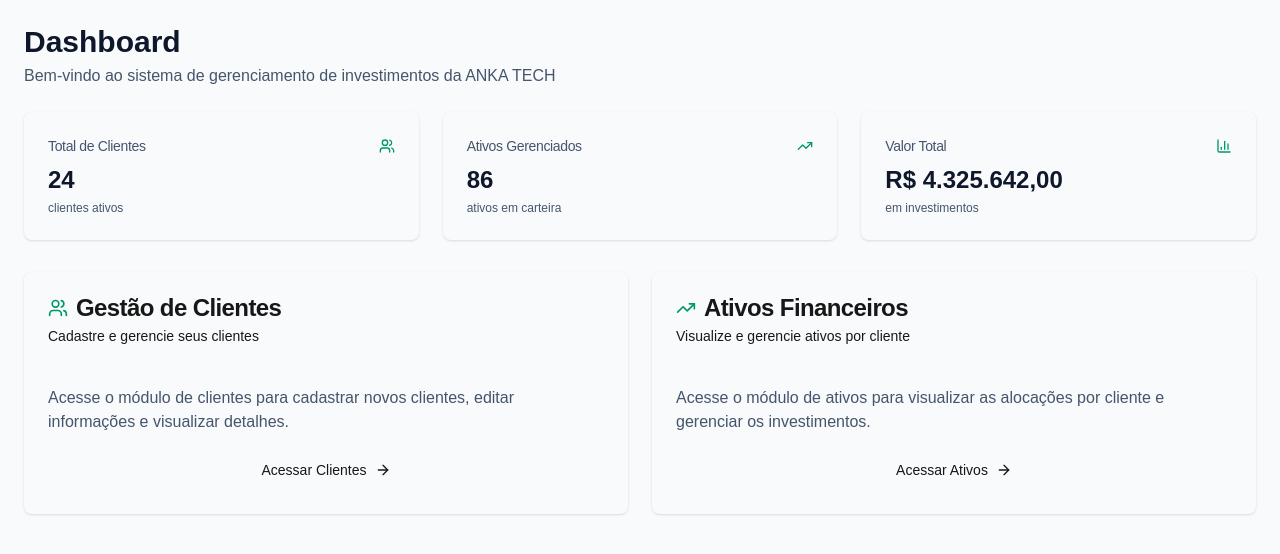
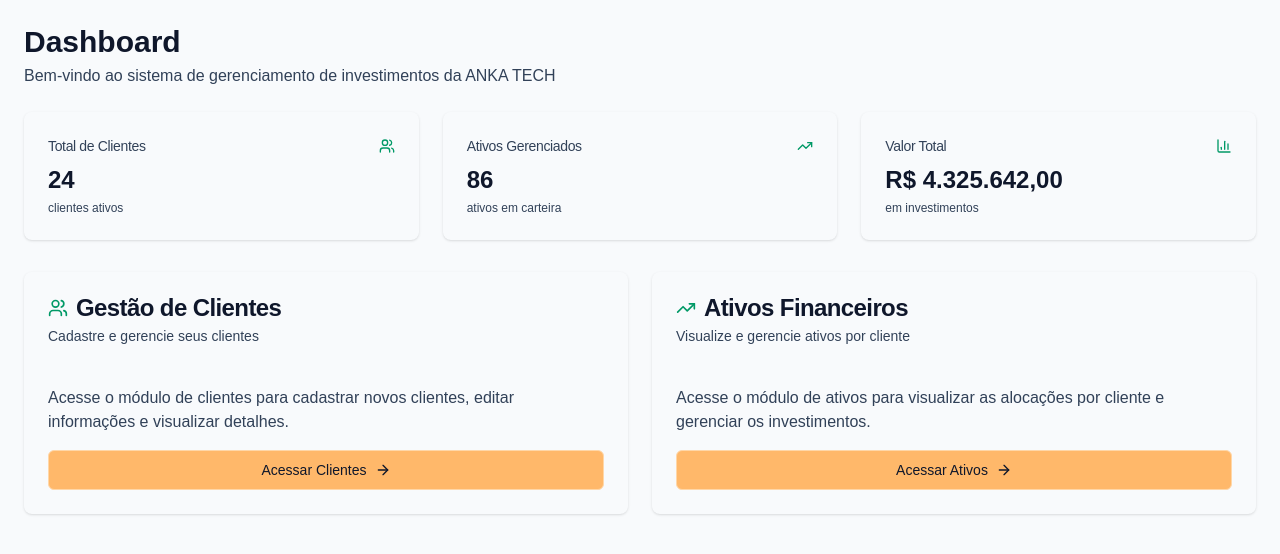
Before and after one commit to DalColV/ClientManager, a Next.js app in the folder frontend/: page / in a window 1280 px wide. Shown: the top 554 px of the page. Built offline with nearby package versions, Linux system fonts and the light colour scheme.

Commit message:
feat: dashboard do app

```diff
--- a/frontend/src/app/components/ClientForm.tsx
+++ b/frontend/src/app/components/ClientForm.tsx
@@ -7,7 +7,6 @@ import { Button } from '@/app/components/ui/button';
 import { Input } from '@/app/components/ui/input';
 import { Switch } from '@/app/components/ui/switch';
 
-// Define the props interface for ClientForm
 interface ClientFormProps {
   onSuccess: () => void;
 }
--- a/frontend/src/app/components/ui/button.tsx
+++ b/frontend/src/app/components/ui/button.tsx
@@ -9,15 +9,15 @@ const buttonVariants = cva(
   {
     variants: {
       variant: {
-        default: 'bg-primary text-primary-foreground hover:bg-primary/90',
+        default:
+          'bg-orange-300 text-slate-900 hover:bg-orange-200 border border-orange-200',
         destructive:
           'bg-destructive text-destructive-foreground hover:bg-destructive/90',
         outline:
-          'border border-input bg-background hover:bg-accent hover:text-accent-foreground',
-        secondary:
-          'bg-secondary text-secondary-foreground hover:bg-secondary/80',
-        ghost: 'hover:bg-accent hover:text-accent-foreground',
-        link: 'text-primary underline-offset-4 hover:underline',
+          'border border-orange-200 bg-background hover:bg-orange-50 hover:text-slate-900',
+        secondary: 'bg-orange-50 text-slate-700 hover:bg-orange-100',
+        ghost: 'hover:bg-orange-50 hover:text-slate-900',
+        link: 'text-orange-600 underline-offset-4 hover:underline',
       },
       size: {
         default: 'h-10 px-4 py-2',
--- a/frontend/src/app/page.tsx
+++ b/frontend/src/app/page.tsx
@@ -15,7 +15,7 @@ export default function Home() {
       <div className="flex items-center justify-between">
         <div>
           <h1 className="text-3xl font-bold text-slate-900">Dashboard</h1>
-          <p className="text-slate-600 mt-1">
+          <p className="text-slate-700 mt-1">
             Bem-vindo ao sistema de gerenciamento de investimentos da ANKA TECH
           </p>
         </div>
@@ -24,33 +24,33 @@ export default function Home() {
       <div className="grid grid-cols-1 md:grid-cols-3 gap-6">
         <Card className="border-0 shadow-sm">
           <CardHeader className="flex flex-row items-center justify-between space-y-0 pb-2">
-            <CardTitle className="text-sm font-medium text-slate-600">
+            <CardTitle className="text-sm font-medium text-slate-700">
               Total de Clientes
             </CardTitle>
             <Users className="h-4 w-4 text-emerald-600" />
           </CardHeader>
           <CardContent>
             <div className="text-2xl font-bold text-slate-900">24</div>
-            <p className="text-xs text-slate-600 mt-1">clientes ativos</p>
+            <p className="text-xs text-slate-700 mt-1">clientes ativos</p>
           </CardContent>
         </Card>
 
         <Card className="border-0 shadow-sm">
           <CardHeader className="flex flex-row items-center justify-between space-y-0 pb-2">
-            <CardTitle className="text-sm font-medium text-slate-600">
+            <CardTitle className="text-sm font-medium text-slate-700">
               Ativos Gerenciados
             </CardTitle>
             <TrendingUp className="h-4 w-4 text-emerald-600" />
           </CardHeader>
           <CardContent>
             <div className="text-2xl font-bold text-slate-900">86</div>
-            <p className="text-xs text-slate-600 mt-1">ativos em carteira</p>
+            <p className="text-xs text-slate-700 mt-1">ativos em carteira</p>
           </CardContent>
         </Card>
 
         <Card className="border-0 shadow-sm">
           <CardHeader className="flex flex-row items-center justify-between space-y-0 pb-2">
-            <CardTitle className="text-sm font-medium text-slate-600">
+            <CardTitle className="text-sm font-medium text-slate-700">
               Valor Total
             </CardTitle>
             <BarChart3 className="h-4 w-4 text-emerald-600" />
@@ -59,7 +59,7 @@ export default function Home() {
             <div className="text-2xl font-bold text-slate-900">
               R$ 4.325.642,00
             </div>
-            <p className="text-xs text-slate-600 mt-1">em investimentos</p>
+            <p className="text-xs text-slate-700 mt-1">em investimentos</p>
           </CardContent>
         </Card>
       </div>
@@ -67,19 +67,21 @@ export default function Home() {
       <div className="grid grid-cols-1 md:grid-cols-2 gap-6 mt-8">
         <Card className="border-0 shadow-sm">
           <CardHeader>
-            <CardTitle className="flex items-center space-x-2">
+            <CardTitle className="flex items-center space-x-2 text-slate-900">
               <Users className="h-5 w-5 text-emerald-600" />
               <span>Gestão de Clientes</span>
             </CardTitle>
-            <CardDescription>Cadastre e gerencie seus clientes</CardDescription>
+            <CardDescription className="text-slate-700">
+              Cadastre e gerencie seus clientes
+            </CardDescription>
           </CardHeader>
           <CardContent className="pt-4">
-            <p className="text-slate-600 mb-4">
+            <p className="text-slate-700 mb-4">
               Acesse o módulo de clientes para cadastrar novos clientes, editar
               informações e visualizar detalhes.
             </p>
             <Button asChild>
-              <Link href="/clients" className="w-full">
+              <Link href="/client" className="w-full">
                 Acessar Clientes
                 <ArrowRight className="ml-2 h-4 w-4" />
               </Link>
@@ -89,16 +91,16 @@ export default function Home() {
 
         <Card className="border-0 shadow-sm">
           <CardHeader>
-            <CardTitle className="flex items-center space-x-2">
+            <CardTitle className="flex items-center space-x-2 text-slate-900">
               <TrendingUp className="h-5 w-5 text-emerald-600" />
               <span>Ativos Financeiros</span>
             </CardTitle>
-            <CardDescription>
+            <CardDescription className="text-slate-700">
               Visualize e gerencie ativos por cliente
             </CardDescription>
           </CardHeader>
           <CardContent className="pt-4">
-            <p className="text-slate-600 mb-4">
+            <p className="text-slate-700 mb-4">
               Acesse o módulo de ativos para visualizar as alocações por cliente
               e gerenciar os investimentos.
             </p>
```
